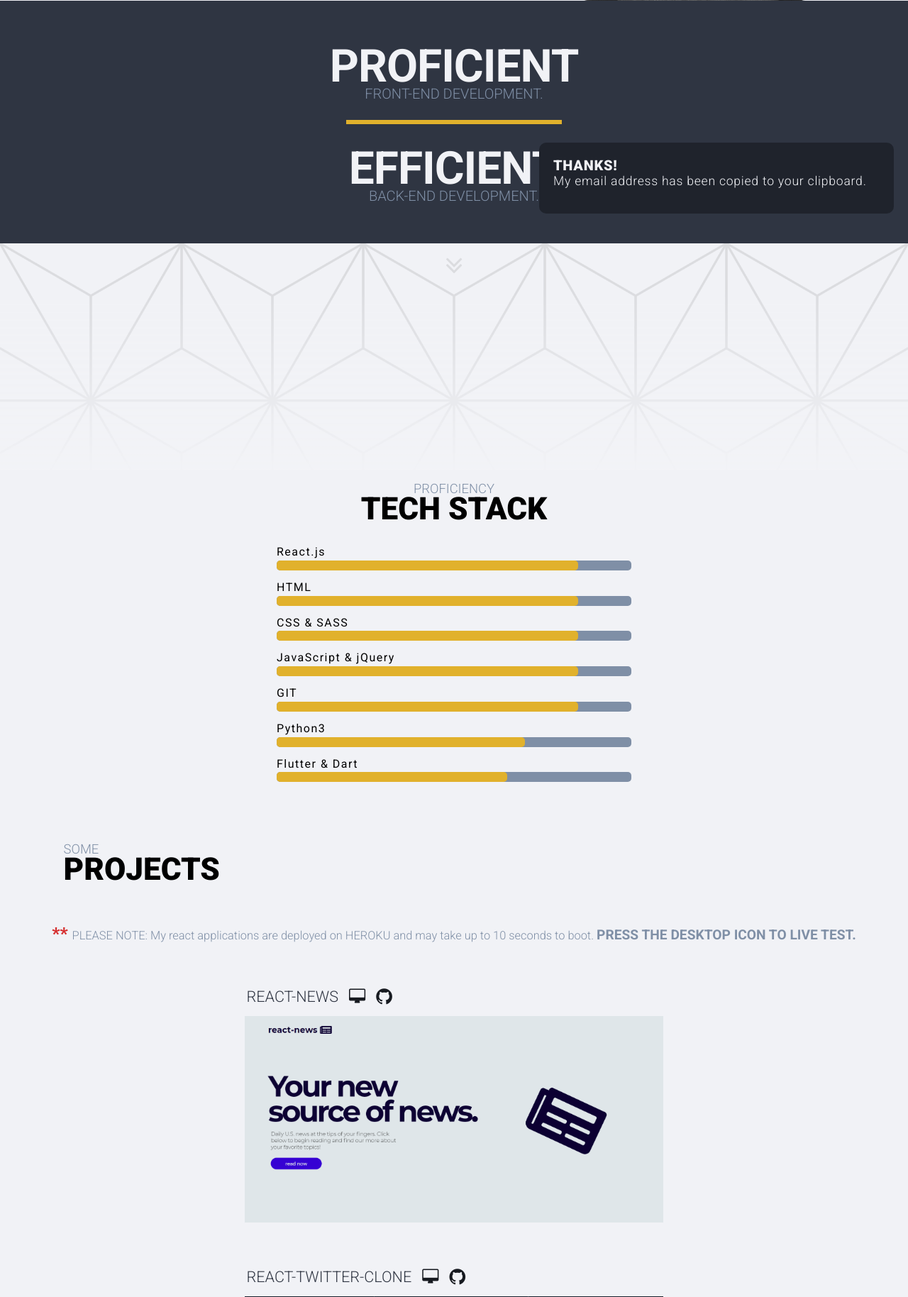
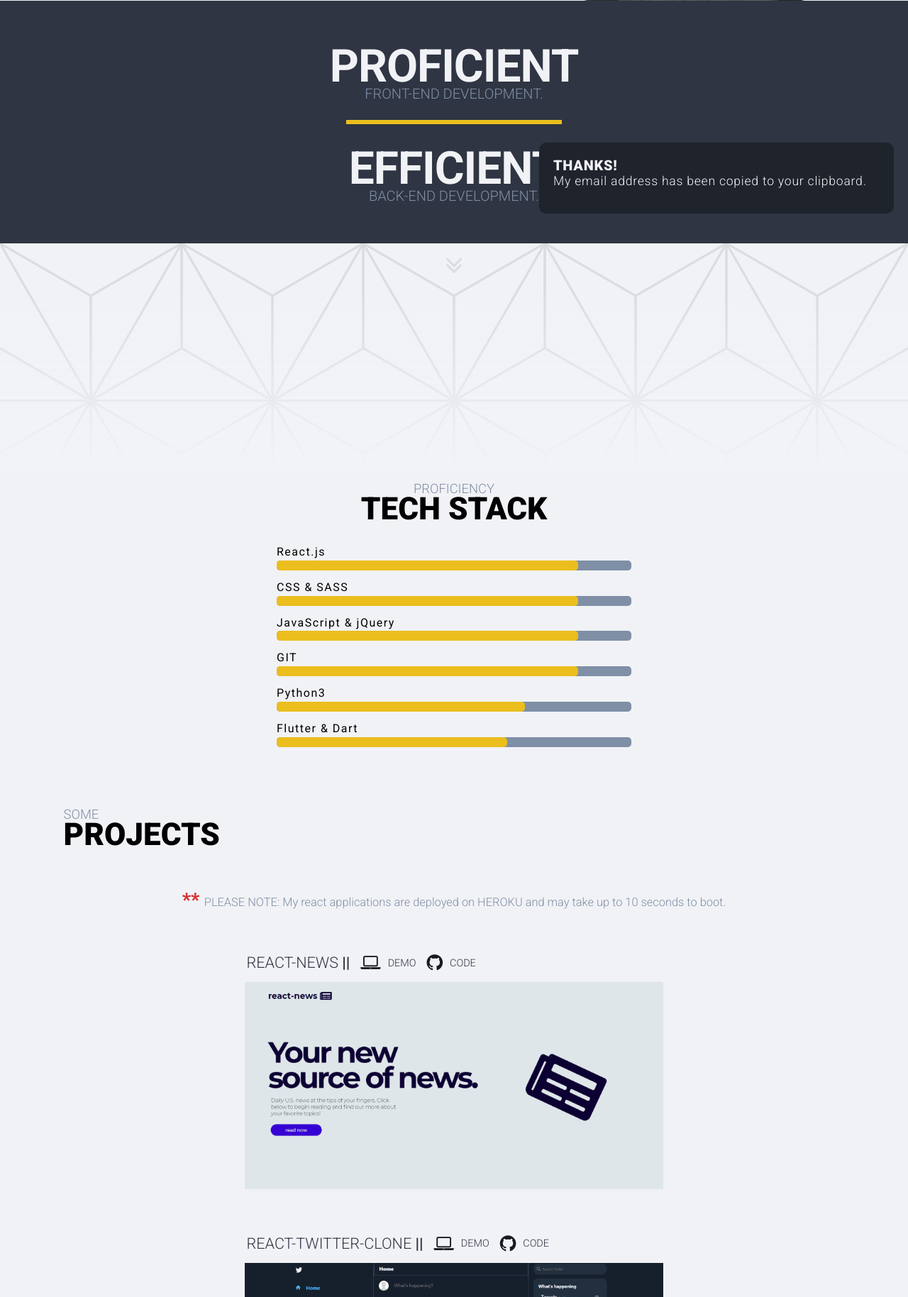
Before and after one commit to d-milisits/portfolio-site, a PHP site: page / in a window 1280 px wide. Shown: the part 799-2627 px from the top of the page at 71% size. Run offline with PHP 8.4, Linux system fonts and the light colour scheme; some libraries are stand-ins or nearby versions.

Commit message:
added color site and changed styling

```diff
--- a/app.js
+++ b/app.js
@@ -59,12 +59,14 @@ function showModal() {
 // Functions used for project card animations. Takes in target==id.
 function fadein(target) {
   let text = document.getElementById(target);
-  text.style.animation = '.35s transitionIn .2s';
+  let circle = document.getElementById(`${target}-circle`);
+  text.style.animation = '.35s transitionIn .065s';
   text.style.animationFillMode = 'both';
 }
 
 function fadeout(target) {
   let text = document.getElementById(target);
-  text.style.animation = '.1s transitionOut';
+  let circle = document.getElementById(`${target}-circle`);
+  text.style.animation = '.085s transitionOut';
   text.style.animationFillMode = 'both';
 }
--- a/index.html
+++ b/index.html
@@ -1,7 +1,7 @@
 <!DOCTYPE html>
 <html>
   <head>
-    <title>Daniel Milisits | Frontend Developer</title>
+    <title>Daniel Milisits | Fullstack Developer</title>
     <script src="app.js"></script>
     <meta charset="UTF-8">
     <link rel="icon" href="./img/tablogo.PNG">
@@ -57,7 +57,7 @@
 
             <div class="role">
                 <div class="block"></div>
-                <p>Frontend Developer</p>
+                <p>Fullstack Developer</p>
             </div>
 
         </div>
@@ -83,20 +83,20 @@
             <i class="fa fa-github" aria-hidden="true"></i>
           </div>
           <div class="nav-option">
+            <p class="option"><a href="https://www.linkedin.com/in/daniel-milisits/" target="_blank">LinkedIn</a></p>
+            <i class="fa fa-linkedin-square" aria-hidden="true"></i>
+          </div>
+          <div class="nav-option">
+            <p class="option"><a href="./DM-Resume.pdf" target="_blank">Resume</a></p>
+            <i class="fa fa-file-text-o" aria-hidden="true"></i>
+          </div>
+          <div class="nav-option">
             <p class="option"><a href="https://codepen.io/d-milisits/pens/public" target="_blank">CodePen</a></p>
             <i class="fa fa-codepen" aria-hidden="true"></i>
           </div>
           <div class="nav-option">
-            <p class="option"><a href="https://www.linkedin.com/in/daniel-milisits/" target="_blank">LinkedIn</a></p>
-            <i class="fa fa-linkedin-square" aria-hidden="true"></i>
-          </div>
-          <div class="nav-option">
             <p class="option"><a href="https://www.youtube.com/channel/UC8t-EcEO0Yur8tNWPtNJ_yg?" target="_blank">YouTube</a></p>
             <i class="fa fa-youtube-play" aria-hidden="true"></i>
-          </div>
-          <div class="nav-option">
-            <p class="option"><a href="./DM-Resume.pdf" target="_blank">Resume</a></p>
-            <i class="fa fa-file-text-o" aria-hidden="true"></i>
           </div>
         </div>
       </div>
@@ -145,17 +145,11 @@
             <p>PROFICIENCY</p>
             <h1>TECH STACK</h1>
           </div>
-          <div data-aos="fade-up" data-aos-delay="200">
+          <div>
             <div class="bar-div">
               <p>React.js</p>
               <div class="bar">
                 <div class="progress react"></div>
-              </div>
-            </div>
-            <div class="bar-div">
-              <p>HTML</p>
-              <div class="bar">
-                <div class="progress html"></div>
               </div>
             </div>
             <div class="bar-div">
@@ -199,20 +193,34 @@
         <h1>PROJECTS</h1>
       </div>
 
-      <p class="note"><span id="stars">**  </span>PLEASE NOTE: My react applications are deployed on HEROKU and may take up to 10 seconds to boot. <span id="bold">PRESS THE DESKTOP ICON TO LIVE TEST.</span></p>
+      <p class="note"><span id="stars">**  </span>PLEASE NOTE: My react applications are deployed on HEROKU and may take up to 10 seconds to boot.</p>
 
       <div class="projects" id="projects" data-aos="fade-up" data-aos-delay="300">
 
         <div class="site" id="card" onmouseover="fadein('news')" onmouseout="fadeout('news')">
           <img src="./img/news.PNG">
           <div class="title">
-            <p>REACT-NEWS</p>
-            <a href="https://react-news-dm.herokuapp.com/home" target="_blank"><i class="fa fa-desktop" aria-hidden="true"></i></a>
-            <a href="https://github.com/d-milisits/react-news-app" target="_blank"><i class="fa fa-github" aria-hidden="true"></i></a>
+            <p>REACT-NEWS <span>||</span> </p>
+            <a href="https://react-news-dm.herokuapp.com/home" target="_blank">
+              <div class="view-div low">
+                <i class="fa fa-laptop" aria-hidden="true"></i>
+                <p>DEMO</p>
+              </div>
+            </a>
+            <a href="https://github.com/d-milisits/react-news-app" target="_blank">
+              <div class="view-div">
+                <i class="fa fa-github" aria-hidden="true"></i>
+                <p>CODE</p>
+              </div>
+            </a>
           </div>
-          <div class="overlay"></div>
+          <div class="overlay">
+            <div class="circle" id="news-circle"></div>
+          </div>
           <div class="text" id='news'>
-            <p>React.js app that allows users to read daily updated U.S. news by category. Modern, fun & easy to use.</p>
+            <p>React.js app that allows users to read daily updated U.S. news by category. Modern, fun & easy to use.<br>
+              <span class="warning">* Please give the site a moment to load.</span>
+            </p>
             <p class="stack"><span>STACK</span></p>
             <p class="stack-info">
               React.js <span>||</span> CSS <span>||</span> Public U.S. news API
@@ -223,11 +231,23 @@
         <div class="site" id="card" onmouseover="fadein('twitter')" onmouseout="fadeout('twitter')">
           <img src="./img/twitter.PNG">
           <div class="title">
-            <p>REACT-TWITTER-CLONE</p>
-            <a href="https://react-twitter-clone-917ea.web.app/" target="_blank"><i class="fa fa-desktop" aria-hidden="true"></i></a>
-            <a href="https://github.com/d-milisits/react-twitter-clone" target="_blank"><i class="fa fa-github" aria-hidden="true"></i></a>
+            <p>REACT-TWITTER-CLONE <span>||</span> </p>
+            <a href="https://react-twitter-clone-917ea.web.app/" target="_blank">
+              <div class="view-div">
+                <i class="fa fa-laptop" aria-hidden="true"></i>
+                <p>DEMO</p>
+              </div>
+            </a>
+            <a href="https://github.com/d-milisits/react-twitter-clone" target="_blank">
+              <div class="view-div">
+                <i class="fa fa-github" aria-hidden="true"></i>
+                <p>CODE</p>
+              </div>
+            </a>
           </div>
-          <div class="overlay"></div>
+          <div class="overlay">
+            <div class="circle" id="twitter-circle"></div>
+          </div>
           <div class="text" id='twitter'>
             <p>React.js Twitter Clone that utilizes Google Firebase to allow my test users to update the Tweet feed and database with one click.</p>
             <p class="stack"><span>STACK</span></p>
@@ -237,16 +257,59 @@
           </div>
         </div>
 
-        <div class="site" id="card" onmouseover="fadein('jg')" onmouseout="fadeout('jg')">
-          <img src="./img/jg.PNG">
+        <div class="site" id="card" onmouseover="fadein('color')" onmouseout="fadeout('color')">
+          <img src="./img/color.PNG">
           <div class="title">
-            <p>PHOTOS BY JONATHAN GREGGO</p>
-            <a href="#" target="_blank"><i class="fa fa-desktop" id="disabled" aria-hidden="true"></i></a>
-            <a href="https://github.com/d-milisits/photosbyjg" target="_blank"><i class="fa fa-github" aria-hidden="true"></i></a>
+            <p>JS COLOR PICKER <span>||</span> </p>
+            <a href="https://d-milisits.github.io/JS-Color-Picker/index.html" target="_blank">
+              <div class="view-div">
+                <i class="fa fa-laptop" aria-hidden="true"></i>
+                <p>DEMO</p>
+              </div>
+            </a>
+            <a href="https://github.com/d-milisits/JS-Color-Picker" target="_blank">
+              <div class="view-div">
+                <i class="fa fa-github" aria-hidden="true"></i>
+                <p>CODE</p>
+              </div>
+            </a>
           </div>
-          <div class="overlay"></div>
-          <div class="text" id='jg'>
-            <p>**CURRENTLY IN PRODUCTION** Freelance project built to showcase the work of a very talented photographer. Utilized whitespace, CSS grid & simple animations for a beautiful design.</p>
+          <div class="overlay">
+            <div class="circle" id="color-circle"></div>
+          </div>
+          <div class="text" id='color'>
+            <p>Utilized the chroma.js public API to fetch and edit hex color values. Randomly generate different palettes and adjust values to your liking, then save your favorites!</p>
+            <p class="stack"><span>STACK</span></p>
+            <p class="stack-info">
+              JavaScript <span>||</span> HTML <span>||</span> CSS <span>||</span> chroma.js API
+            </p>
+          </div>
+        </div>
+
+        <div class="site" id="card" onmouseover="fadein('fl')" onmouseout="fadeout('fl')">
+          <img src="./img/fl.jpg">
+          <div class="title">
+            <p>FL FLOOR PLANS <span>||</span> </p>
+            <a href="http://www.flfloorplans.com/" target="_blank">
+              <div class="view-div">
+                <i class="fa fa-laptop" aria-hidden="true"></i>
+                <p>DEMO</p>
+              </div>
+            </a>
+            <a href="https://github.com/d-milisits/fl-floor-plans" target="_blank">
+              <div class="view-div">
+                <i class="fa fa-github" aria-hidden="true"></i>
+                <p>CODE</p>
+              </div>
+            </a>
+          </div>
+          <div class="overlay">
+            <div class="circle" id="fl-circle"></div>
+          </div>
+          <div class="text" id='fl'>
+            <p>Freelance project built to showcase floor planning work to potential clients in the state of Florida. Simple animations & a clean design led to a satisfied client.
+              <span class="warning">* Please give the site a moment to load.</span>
+            </p>
             <p class="stack"><span>STACK</span></p>
             <p class="stack-info">
               HTML <span>||</span> CSS <span>||</span> JavaScript
@@ -254,16 +317,29 @@
           </div>
         </div>
 
-        <div class="site" id="card" onmouseover="fadein('fl')" onmouseout="fadeout('fl')">
-          <img src="./img/fl.jpg">
+        <div class="site" id="card" onmouseover="fadein('jg')" onmouseout="fadeout('jg')">
+          <img src="./img/jg.PNG">
           <div class="title">
-            <p>FL FLOOR PLANS</p>
-            <a href="http://www.flfloorplans.com/" target="_blank"><i class="fa fa-desktop" aria-hidden="true"></i></a>
-            <a href="https://github.com/d-milisits/fl-floor-plans" target="_blank"><i class="fa fa-github" aria-hidden="true"></i></a>
+            <p>PHOTOS BY JG <span>||</span> </p>
+            <a href="#" target="_blank">
+              <div class="view-div">
+                <i class="fa fa-laptop" aria-hidden="true"></i>
+                <p>DEMO</p>
+              </div>
+            </a>
+            <a href="https://github.com/d-milisits/photosbyjg" target="_blank">
+              <div class="view-div">
+                <i class="fa fa-github" aria-hidden="true"></i>
+                <p>CODE</p>
+              </div>
+            </a>
           </div>
-          <div class="overlay"></div>
-          <div class="text" id='fl'>
-            <p>Freelance project built to showcase floor planning work to potential clients in the state of Florida. Simple animations & a clean design led to a satisfied client.</p>
+          <div class="overlay">
+            <div class="circle" id="jg-circle"></div>
+          </div>
+          <div class="text" id='jg'>
+            <p>Freelance project built to showcase the work of a very talented photographer. Utilized whitespace, CSS grid & simple animations for a beautiful design.</p>
+            <span class="warning">* This site is currently in production!</span>
             <p class="stack"><span>STACK</span></p>
             <p class="stack-info">
               HTML <span>||</span> CSS <span>||</span> JavaScript
@@ -277,7 +353,7 @@
       <!-- FOOTER START -->
       <div class="pattern"></div>
       <div class="footer" data-aos="fade-down" data-aos-delay="250">
-        <h1>OOPS!</h1>
+        <h1>SORRY,</h1>
         <p>YOU HAVE REACHED THE END OF MY SITE.</p>
         <i class="fa fa-frown-o" aria-hidden="true"></i>
         <!-- <i class="fa fa-arrow-circle-up" aria-hidden="true" onclick="document.getElementById('main').scrollIntoView();"></i> -->
--- a/styles/index.css
+++ b/styles/index.css
@@ -195,7 +195,7 @@ html {
   transform: translate(-50%, -50%);
   animation-delay: 5.2s;
   animation-duration: .5s;
-  color: #e1b12c;
+  color: #ebbe1e;
 }
 #burg {
   color: #2f3542;
@@ -235,8 +235,8 @@ html {
   text-align: center;
 }
 .text-intro hr {
-  background-color: #e1b12c;
-  border: 2px solid #e1b12c;
+  background-color: #ebbe1e;
+  border: 2px solid #ebbe1e;
   width: 275px;
   height:2px;
   margin: 25px auto;
@@ -307,7 +307,7 @@ html {
 .bar .progress {
   height:100%;
   border-radius: 5px;
-  background-color: #e1b12c;
+  background-color: #ebbe1e;
   animation-duration: 1.3s;
   animation-delay: 2.65s;
   animation-timing-function: ease;
@@ -354,7 +354,7 @@ html {
 .note #stars {
   font-weight: 800;
   color: #d63031;
-  font-size: 1.5rem;
+  font-size: 1.65rem;
 }
 .note #bold {
   font-weight: 600;
@@ -397,23 +397,41 @@ html {
   display:flex;
   font-size: 1.35rem;
 }
+.projects .site .title span {
+  font-weight: 800;
+}
 .projects .site .title i {
   color: #171a20;
   font-size: 1.35rem;
   margin-left: 15px;
   transition: .2s color ease;
 }
-.projects .site .title .fa-github {
+.projects .site .title .fa-github, .projects .site .title .fa-laptop {
   font-size: 1.65rem;
 }
-.projects .site .title i:hover {
-  color: #e1b12c;
+.projects .site .view-div {
+  display:flex;
+  align-items: center;
+  transition: .2s color;
+  z-index: 1000;
+}
+.projects .site .view-div p {
+  font-size: .9rem;
+  margin-left: 10px;
+}
+.projects .site .view-div:hover {
+  color: #ebbe1e;
 }
 /* FOR DISABLED PROJECT VIEWS */
 #disabled, #disabled:hover {
   color: gray;
 }
 /* OVERLAY */
+.projects .site .overlay {
+  height: 100%;
+  width: 100%;
+  overflow: hidden;
+}
 .projects .site .overlay::after {
   content:"";
   display: inline-block;
@@ -426,14 +444,15 @@ html {
   z-index:100;
   opacity: 0;
   transition: .2s opacity;
+  overflow: hidden;
 }
 .projects .site:hover .overlay::after {
-  opacity: .97;
+  opacity: .965;
 }
-.projects .site:hover .title p {
+/* .projects .site:hover .title p {
   transition: .375s color ease;
-  color: #e1b12c;
-}
+  color: #d85c5c;
+} */
 /* TEXT */
 .projects .site .text {
   position: absolute;
@@ -451,9 +470,31 @@ html {
   /* animation: .45s fadeInUp .5s; */
   /* animation-fill-mode: both; */
 }
+.projects .site .text .warning {
+  color: #d85c5c;
+  font-weight:300;
+}
+.projects .site .overlay .circle {
+  position: absolute;
+  height: 3%;
+  width:0%;
+  background-color: #ebbe1e;
+  bottom:0%;
+  left:0%;
+  transition: width .35s;
+  z-index: 400;
+}
+.projects .site:hover .circle {
+  width: 100%;
+}
+@keyframes rotate{
+  to{
+    transform: rotate(360deg);
+  }
+}
 .projects .site .text span {
   font-weight: 800;
-  color: #e1b12c;
+  color: #ebbe1e;
 }
 .projects .site .text .stack {
   letter-spacing: 1.5px;
@@ -511,7 +552,7 @@ html {
   font-size: 3.25rem;
   /* cursor: pointer; */
   transition: .25s color ease;
-  color: #e1b12c;
+  color: #f9ca24;
 }
 .footer i:hover {
   color: #2f3542;
@@ -670,14 +711,17 @@ html {
     top: -67px;
     left: -30px;
     padding: 17.5px 30px;
-    font-size: 2rem;
+    font-size: 1.85rem;
   }
   .projects .site .title i {
     font-size: 1.7rem;
     margin-left: 20px;
   }
-  .projects .site .title .fa-github {
+  .projects .site .title .fa-github, .projects .site .title .fa-laptop {
     font-size: 1.95rem;
+  }
+  .projects .site .title .view-div p {
+    font-size: 1.25rem;
   }
   .projects .site .text {
     left:5%;
@@ -1140,6 +1184,7 @@ html {
     width: 85%;
     font-size: .8rem;
   }
+
 }
 @media (max-width: 401px) {
   .mobile-img img {
--- a/styles/loading.css
+++ b/styles/loading.css
@@ -31,7 +31,7 @@
 .box .title .block {
   width: 0%;
   height: inherit;
-  background: #e1b12c;
+  background: #ebbe1e;
   position: absolute;
   animation: mainBlock 1s cubic-bezier(.74, .06, .4, .92) forwards;
   animation-delay: .5s;
@@ -58,7 +58,7 @@
   -moz-border-radius: 50%;
   border-radius: 50%;
 
-  background: #e1b12c;
+  background: #ebbe1e;
   margin-left: 5px;
   margin-top: -10px;
   position: absolute;
@@ -78,7 +78,7 @@
 .box .role .block {
   width: 0%;
   height: inherit;
-  background: #e1b12c;
+  background: #ebbe1e;
   position: absolute;
   animation: secBlock 1s cubic-bezier(.74, .06, .4, .92) forwards;
   animation-delay: 1.5s;
@@ -145,7 +145,7 @@
     opacity: 0;
   }
   100% {
-    opacity: 0.5;
+    opacity: 1;
   }
 }
 
--- a/styles/navbar.css
+++ b/styles/navbar.css
@@ -58,12 +58,22 @@
   margin-left: 15px;
   color: #7f8fa6;
 }
-.nav-content p:hover {
-  color: #cbdaf1;
-  transition: .2s color ease;
+.nav-option::after {
+  content: '';
+  position: absolute;
+  top:90%;
+  left:0;
+  background-color: white;
+  height: 4.5px;
+  width: 0%;
+  margin-left: 2.5%;
+  transition: .235s width;
+}
+.nav-option:hover::after {
+  width: 100%;
 }
 .nav-content p:hover ~ i {
-  color: #e1b12c;
+  color: #ebbe1e;
   cursor: pointer;
   transition: .2s color ease;
 }
@@ -108,4 +118,7 @@
     font-size: 1.85rem;
     margin-left:0;
   }
+  .nav-option::after {
+    height: 3px;
+  }
 }
```
Also changed, not shown: img/color.PNG (added).
